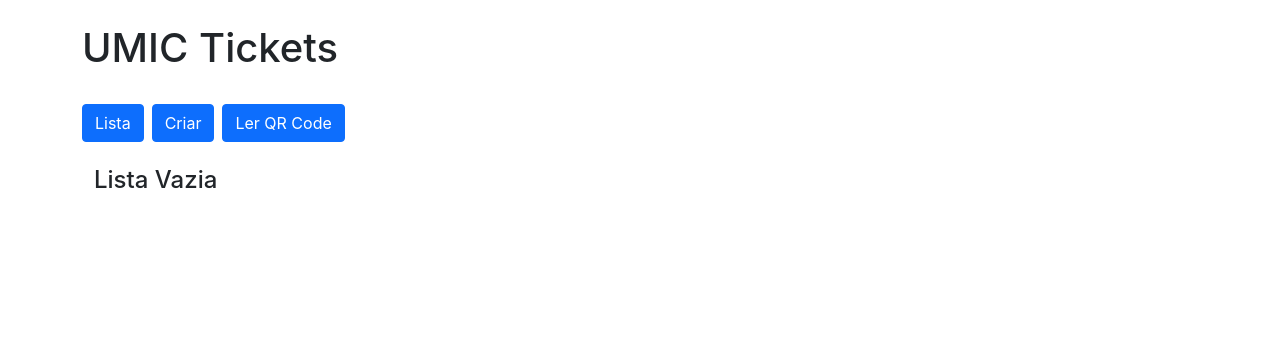
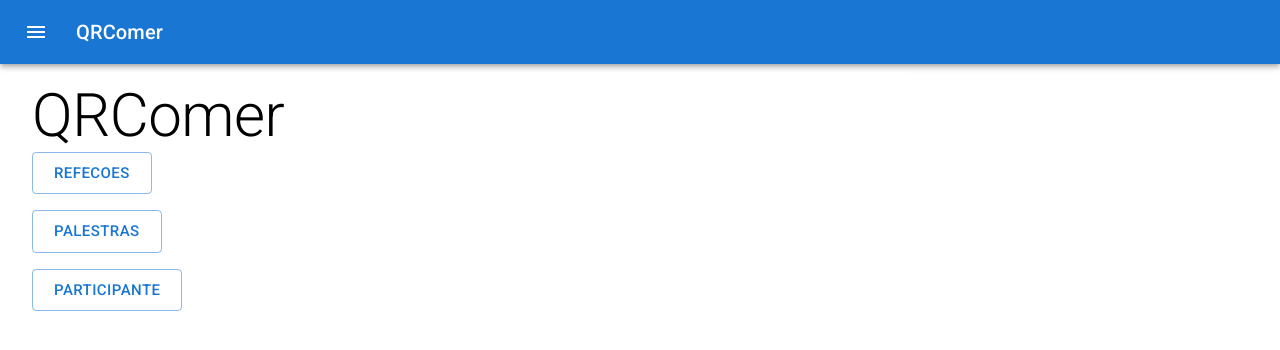
Before and after one commit to umic-labs/qrcomer, a React (Create React App) app: page / in a window 1280 px wide. Shown: the top 350 px of the page. Built offline with nearby package versions, Linux system fonts and the light colour scheme.

Commit message:
:sparkle: add services options page

```diff
--- a/public/index.html
+++ b/public/index.html
@@ -3,7 +3,7 @@
   <head>
     <meta charset="utf-8" />
     <link rel="icon" href="%PUBLIC_URL%/favicon.ico" />
-    <meta name="viewport" content="width=device-width, initial-scale=1" />
+    <meta name="viewport" content="width=device-width, initial-scale=1, shrink-to-fit=no">
     <meta name="theme-color" content="#000000" />
     <meta
       name="description"
@@ -24,6 +24,14 @@
       work correctly both with client-side routing and a non-root public URL.
       Learn how to configure a non-root public URL by running `npm run build`.
     -->
+    <link
+      rel="stylesheet"
+      href="https://fonts.googleapis.com/css?family=Roboto:300,400,500,700&display=swap"
+    />
+    <link
+      rel="stylesheet"
+      href="https://fonts.googleapis.com/icon?family=Material+Icons"
+    />
     <title>React App</title>
   </head>
   <body>
--- a/src/App.js
+++ b/src/App.js
@@ -1,41 +1,25 @@
-import React, { useEffect, useState } from "react";
+import React from "react";
+import {
+  BrowserRouter as Router,
+  Routes,
+  Route
+} from "react-router-dom";
 
-import { getTickets } from "./services/tickets-service";
-
-import CreateTicket from "./pages/create-ticket";
-import ListTickets from "./pages/list-tickets";
-import ReadTicket from "./pages/read-ticket";
+import MealsPage from "./pages/MealsPage";
+import HomePage from './pages/HomePage'
+import SessionsPage from './pages/SessionsPage'
+import AttendeePage from './pages/AttendeePage'
 
 function App() {
-  const [currentPage, setCurrentPage] = useState("list");
-  const [tickets, setTickets] = useState(null);
-
-  const ticketsManager = {
-    tickets: tickets,
-    setTickets: setTickets
-  };
-
-  useEffect(() => {
-    const tickets = getTickets();
-
-    setTickets(tickets);
-  }, [])
-
   return (
-    <div className="container pt-4">
-      <h1>UMIC Tickets</h1>
-      <br/>
-      <button className="btn btn-primary me-2" onClick={() => setCurrentPage("list")}>Lista</button>
-      <button className="btn btn-primary me-2" onClick={() => setCurrentPage("create")}>Criar</button>
-      <button className="btn btn-primary me-2" onClick={() => setCurrentPage("read")}>Ler QR Code</button>
-      <br/>
-      {
-        currentPage === "list" ? <ListTickets ticketsManager={ticketsManager}/> :
-        currentPage === "create" ? <CreateTicket ticketsManager={ticketsManager}/> :
-        currentPage === "read" ? <ReadTicket ticketsManager={ticketsManager}/> :
-        null
-      }
-    </div>
+    <Router>
+      <Routes>
+        <Route path='/' element={<HomePage/>} />
+        <Route path='/meals' element={<MealsPage/>} />
+        <Route path='/sessions' element={<SessionsPage/>} />
+        <Route path='/attendee' element={<AttendeePage/>} />
+      </Routes>
+    </Router>
   );
 }
 
--- /dev/null
+++ b/src/components/ItemHero.js
@@ -0,0 +1,69 @@
+import * as React from 'react';
+import Box from '@mui/material/Box';
+import { alpha } from '@mui/material/styles';
+import ErrorOutlineIcon from '@mui/icons-material/ErrorOutline';
+
+export default function ItemHero() {
+  return (
+    <Box
+      sx={{
+        display: 'flex',
+        flexDirection: { xs: 'column', md: 'row' },
+        alignItems: 'center',
+        bgcolor: 'background.paper',
+        overflow: 'hidden',
+        borderRadius: '12px',
+        boxShadow: 1,
+        fontWeight: 'bold',
+      }}
+    >
+      <Box
+        component="img"
+        sx={{
+          height: 233,
+          width: 350,
+          maxHeight: { xs: 233, md: 167 },
+          maxWidth: { xs: 350, md: 250 },
+        }}
+        alt="The house from the offer."
+        src="https://images.unsplash.com/photo-1512917774080-9991f1c4c750?auto=format&w=350&dpr=2"
+      />
+      <Box
+        sx={{
+          display: 'flex',
+          flexDirection: 'column',
+          alignItems: { xs: 'center', md: 'flex-start' },
+          m: 3,
+          minWidth: { md: 350 },
+        }}
+      >
+        <Box component="span" sx={{ fontSize: 16, mt: 1 }}>
+          123 Main St, Phoenix AZ
+        </Box>
+        <Box component="span" sx={{ color: 'primary.main', fontSize: 22 }}>
+          $280,000 — $310,000
+        </Box>
+        <Box
+          sx={{
+            mt: 1.5,
+            p: 0.5,
+            backgroundColor: (theme) => alpha(theme.palette.primary.main, 0.1),
+            borderRadius: '5px',
+            color: 'primary.main',
+            fontWeight: 'medium',
+            display: 'flex',
+            fontSize: 12,
+            alignItems: 'center',
+            '& svg': {
+              fontSize: 21,
+              mr: 0.5,
+            },
+          }}
+        >
+          <ErrorOutlineIcon />
+          CONFIDENCE SCORE 85%
+        </Box>
+      </Box>
+    </Box>
+  );
+}
--- /dev/null
+++ b/src/components/NavMenu.js
@@ -0,0 +1,50 @@
+import React from 'react';
+import Paper from '@mui/material/Paper';
+import MenuList from '@mui/material/MenuList';
+import MenuItem from '@mui/material/MenuItem';
+import ListItemText from '@mui/material/ListItemText';
+import ListItemIcon from '@mui/material/ListItemIcon';
+import { useNavigate } from "react-router-dom";
+import HomeIcon from '@mui/icons-material/Home';
+import RestaurantIcon from '@mui/icons-material/Restaurant';
+import ConfirmationNumberIcon from '@mui/icons-material/ConfirmationNumber';
+import AppsIcon from '@mui/icons-material/Apps';
+
+export default function NavMenu() {
+  const navigate = useNavigate()
+
+  return (
+    <Paper>
+      <MenuList>
+        <MenuItem onClick={ () => navigate('/')}>
+          <ListItemIcon>
+            <HomeIcon fontSize="small" />
+          </ListItemIcon>
+          <ListItemText> Home </ListItemText>
+        </MenuItem>
+
+        <MenuItem onClick={ () => navigate('/meals')}>
+          <ListItemIcon>
+            <RestaurantIcon fontSize="small" />
+          </ListItemIcon>
+          <ListItemText> Carimbar refeicao </ListItemText>
+        </MenuItem>
+
+        <MenuItem onClick={ () => navigate('/sessions')}>
+          <ListItemIcon>
+            <ConfirmationNumberIcon fontSize="small" />
+          </ListItemIcon>
+          <ListItemText> Carimbar sessao </ListItemText>
+        </MenuItem>
+
+        <MenuItem onClick={ () => navigate('/meals')}>
+          <ListItemIcon>
+            <AppsIcon fontSize="small" />
+          </ListItemIcon>
+          <ListItemText> Consultar cartela </ListItemText>
+        </MenuItem>
+
+      </MenuList>
+    </Paper>
+  );
+}
--- /dev/null
+++ b/src/components/TopBar.js
@@ -0,0 +1,44 @@
+import React, { useState } from 'react'
+import AppBar from '@mui/material/AppBar'
+import Box from '@mui/material/Box'
+import Toolbar from '@mui/material/Toolbar'
+import Typography from '@mui/material/Typography'
+import IconButton from '@mui/material/IconButton'
+import MenuIcon from '@mui/icons-material/Menu'
+import NavMenu from './NavMenu'
+
+export default function TopBar({ title }) {
+
+  const [isMenuVisisible, setIsMenuVisible] = useState(false)
+
+  return (
+    <>
+      <Box sx={{ flexGrow: 1 }}>
+        <AppBar position="static">
+          <Toolbar>
+            <IconButton
+              size="large"
+              edge="start"
+              color="inherit"
+              aria-label="menu"
+              sx={{ mr: 2 }}
+              onClick={() => setIsMenuVisible(!isMenuVisisible)}
+            >
+              <MenuIcon />
+            </IconButton>
+
+            <Typography variant="h6" component="div" sx={{ flexGrow: 1 }}>
+              { title }
+            </Typography>
+          </Toolbar>
+        </AppBar>
+      </Box>
+
+      {
+        isMenuVisisible &&
+        <NavMenu />
+      }
+
+    </>
+  )
+}
--- a/src/index.css
+++ b/src/index.css
@@ -1,5 +1,3 @@
-@import "~bootstrap/dist/css/bootstrap.min.css";
-
 * {
   margin: 0;
   padding: 0;
@@ -9,9 +7,7 @@
 
 body {
   margin: 0;
-  font-family: -apple-system, BlinkMacSystemFont, "Segoe UI", "Roboto", "Oxygen",
-    "Ubuntu", "Cantarell", "Fira Sans", "Droid Sans", "Helvetica Neue",
-    sans-serif;
+  font-family: "Roboto", sans-serif;
   -webkit-font-smoothing: antialiased;
   -moz-osx-font-smoothing: grayscale;
 }
--- /dev/null
+++ b/src/pages/AttendeePage.js
@@ -0,0 +1,12 @@
+import React from 'react'
+import TopBar from '../components/TopBar'
+
+const AttendeePage = () => {
+  return (
+    <>
+      <TopBar title="Participante" />
+    </>
+  )
+}
+
+export default AttendeePage
--- /dev/null
+++ b/src/pages/HomePage.js
@@ -0,0 +1,62 @@
+import React from 'react'
+import { useNavigate } from 'react-router-dom'
+import TopBar from '../components/TopBar'
+import ItemHero from '../components/ItemHero'
+import { Button, ButtonGroup, Container, Typography } from '@mui/material'
+
+const HomePage = () => {
+  const navigate = useNavigate()
+
+  return (
+    <>
+      <TopBar title="QRComer" />
+
+
+      <Container maxWidth="md"
+        sx={{
+          display: 'flex',
+          flexDirection: 'column',
+          alignItems: 'flex-start',
+          p: 1,
+          m: 1,
+          bgcolor: 'background.paper',
+          borderRadius: 1,
+        }}
+      >
+        <Typography variant="h2" component="h2">
+          QRComer
+        </Typography>
+
+        <Button
+          variant="outlined"
+          size="large"
+          sx={{ mb: 2 }}
+          onClick={() => navigate('/meals')}
+        >
+          Refecoes
+        </Button>
+
+        <Button
+          variant="outlined"
+          size="large"
+          sx={{ mb: 2 }}
+          onClick={() => navigate('/sessions')}
+        >
+          Palestras
+        </Button>
+
+        <Button
+          variant="outlined"
+          size="large"
+          sx={{ mb: 2 }}
+          onClick={() => navigate('/attendee')}
+        >
+          Participante
+        </Button>
+
+      </Container>
+    </>
+  )
+}
+
+export default HomePage
--- /dev/null
+++ b/src/pages/MealsPage.js
@@ -0,0 +1,13 @@
+import React from 'react'
+import TopBar from '../components/TopBar'
+
+const HomePage = () => {
+  return (
+    <>
+      <TopBar title="Refeicoes" />
+      <h2>Refeicoes</h2>
+    </>
+  )
+}
+
+export default HomePage
--- /dev/null
+++ b/src/pages/SessionsPage.js
@@ -0,0 +1,13 @@
+import React from 'react'
+import TopBar from '../components/TopBar'
+
+const SessionsPage = () => {
+  return (
+    <>
+      <TopBar title="Palestras" />
+      <h2>Palestras</h2>
+    </>
+  )
+}
+
+export default SessionsPage
--- /dev/null
+++ b/webpack.config.js
@@ -0,0 +1,10 @@
+module.exports = {
+  module: {
+    rules: [
+      {
+        test: /\.css$/i,
+        use: ["style-loader", "css-loader"],
+      },
+    ],
+  },
+};
```
Also changed, not shown: package.json (+11 -1 lines), 1 other file (tests, documents, lock files or other folders).
